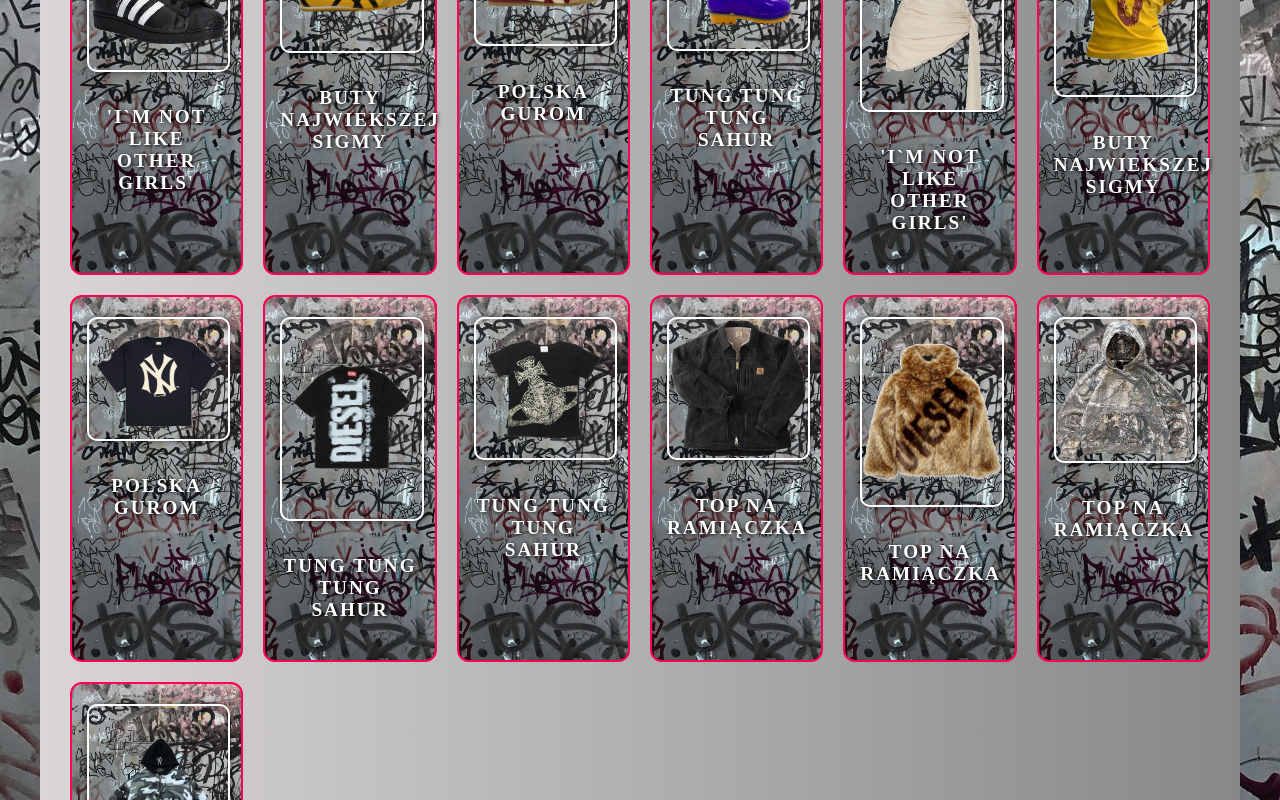
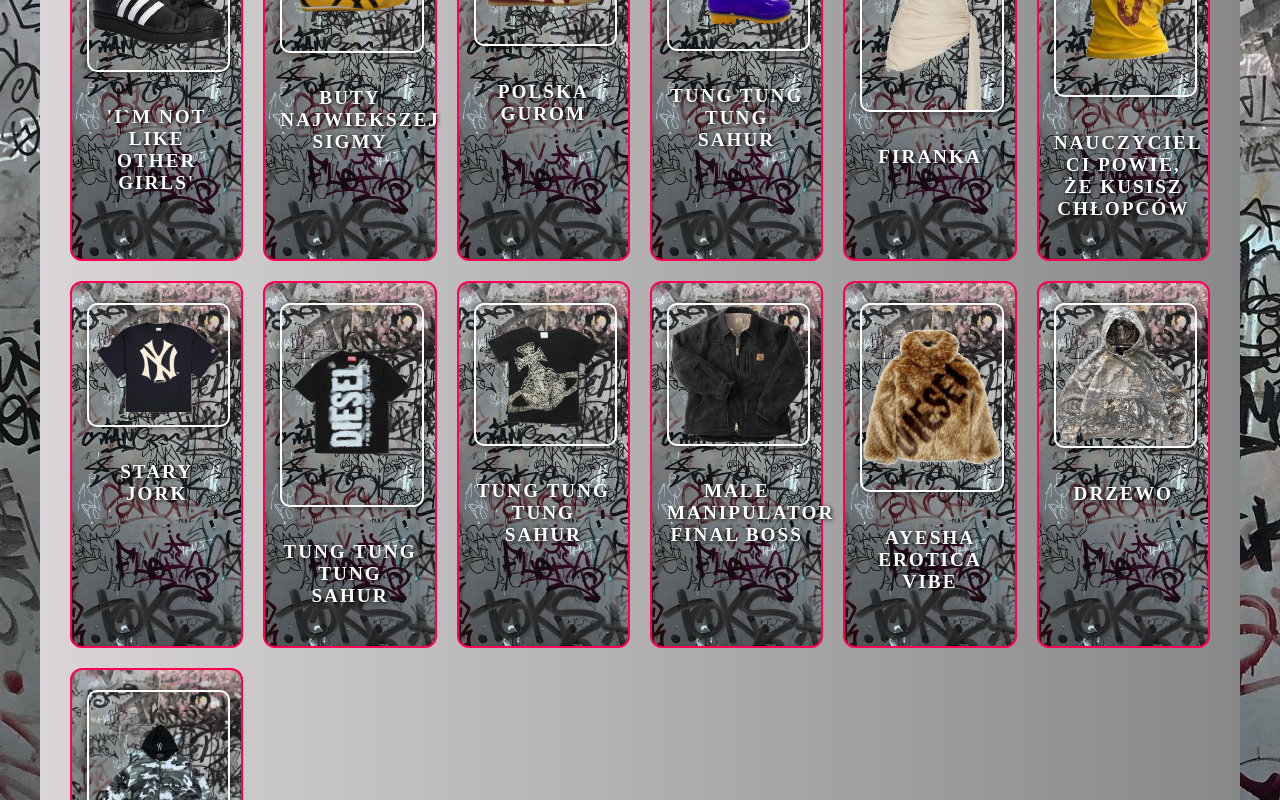
Before and after one commit to crazyzeza/szafa_z_ubraniami, a React (Vite) app in the folder szafa/: page /wardrobe in a window 1280 px wide. Shown: the part 1300-2100 px from the top of the page. Built offline with nearby package versions, Linux system fonts and the light colour scheme.

Commit message:
poprawki

```diff
--- a/szafa/src/wardrobe.css
+++ b/szafa/src/wardrobe.css
@@ -82,6 +82,7 @@
     transition: transform 0.2s, box-shadow 0.2s;
     cursor: pointer;
     max-width: 200px;
+
   }
 
   .wardrobe-card:hover {
@@ -147,6 +148,8 @@
     color: #fff;
     box-shadow: 0 0 20px #ff0055, 0 0 30px #00ff0d;
     animation: scaleUp 0.3s ease-in-out;
+
+
   }
 
   .modal-img {
--- a/szafa/src/wardrobe.jsx
+++ b/szafa/src/wardrobe.jsx
@@ -50,8 +50,8 @@
       id: 2,
       category: "Tops",
       img: topsImg,
-      name: "Top na ramiączka",
-      desc: "Kolor: czarny • Pogoda: lato • Styl: grunge",
+      name: "Hoa hoa hoa girl",
+      desc: "Kolor: szary • Pogoda: jesień • Styl: downtown",
     },
     {
       id: 3,
@@ -144,56 +144,56 @@
       id: 17,
       category: "T-Shirts",
       img: tshirtImg1,
-      name: "'I`m not like other girls'",
-      desc: "Kolor: czarne • Pogoda: wiosna/lato • Styl: sportowy",
+      name: "Firanka",
+      desc: "Kolor: kremowy • Pogoda: lato • Styl: classy",
     },{
       id: 18,
       category: "T-Shirts",
       img: tshirtImg2,
-      name: "Buty najwiekszej sigmy",
-      desc: "Kolor: żółty • Pogoda: każda • Styl: sigmowy",
+      name: "Nauczyciel ci powie, że kusisz chłopców",
+      desc: "Kolor: żółty • Pogoda: lato • Styl: sigmowy",
     },{
       id: 19,
       category: "T-Shirts",
       img: tshirtImg3,
-      name: "Polska gurom",
-      desc: "Kolor: biały, czerwony • Pogoda: wiosna/lato • Styl: sportowy",
+      name: "Stary Jork",
+      desc: "Kolor: czarny, biały • Pogoda: wiosna/lato • Styl: sportowy",
     },{
       id: 20,
       category: "T-Shirts",
       img: tshirtImg4,
       name: "Tung tung tung sahur",
-      desc: "Kolor: fioletowy • Pogoda: zima • Styl: classy",
+      desc: "Kolor: czarny • Pogoda: każda • Styl: street",
     },{
       id: 21,
       category: "T-Shirts",
       img: tshirtImg5,
       name: "Tung tung tung sahur",
-      desc: "Kolor: fioletowy • Pogoda: zima • Styl: classy",
+      desc: "Kolor: czarny • Pogoda: każda • Styl: street",
     },{
       id: 22,
       category: "Tops",
       img: topsImg1,
-      name: "Top na ramiączka",
-      desc: "Kolor: czarny • Pogoda: lato • Styl: grunge",
+      name: "Male manipulator final boss",
+      desc: "Kolor: czarny • Pogoda: lato • Styl: street",
     },{
       id: 23,
       category: "Tops",
       img: topsImg2,
-      name: "Top na ramiączka",
-      desc: "Kolor: czarny • Pogoda: lato • Styl: grunge",
+      name: "ayesha erotica vibe",
+      desc: "Kolor: brązowy • Pogoda: zzima • Styl: mob wife",
     },{
       id: 24,
       category: "Tops",
       img: topsImg3,
-      name: "Top na ramiączka",
-      desc: "Kolor: czarny • Pogoda: lato • Styl: grunge",
+      name: "drzewo",
+      desc: "Kolor: leśny • Pogoda: jesień • Styl: las",
     },{
       id: 25,
       category: "Tops",
       img: topsImg4,
-      name: "Top na ramiączka",
-      desc: "Kolor: czarny • Pogoda: lato • Styl: grunge",
+      name: "krzaki",
+      desc: "Kolor: leśny • Pogoda: jesień • Styl: las",
     }
 
   ];
```
